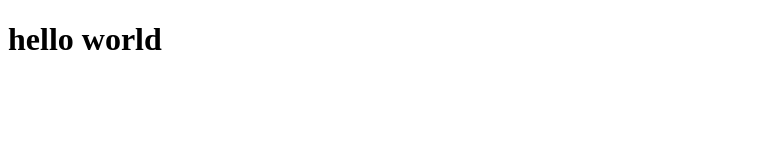
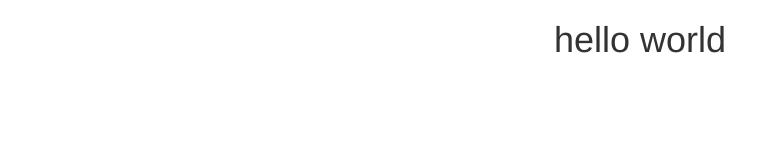
Before and after one commit to romainbousseau/my_profile, a plain HTML site: page index.html in a window 1280 px wide. Shown: the whole page, without its empty margins (0-778 px from the left). Drawn offline with nearby package versions, Linux system fonts and the light colour scheme.

Commit message:
prepared file

```diff
--- a/css/all.css
+++ b/css/all.css
@@ -1,6 +1,6 @@
 /* Import fonts*/
 @import url('https://fonts.googleapis.com/css?family=Open+Sans:300,400,700|Oswald:400,700');
 
-/* Import Bootstrap*/
-@import url("https://maxcdn.bootstrapcdn.com/bootstrap/3.3.7/js/bootstrap.min.js" integrity="sha384-Tc5IQib027qvyjSMfHjOMaLkfuWVxZxUPnCJA7l2mCWNIpG9mGCD8wGNIcPD7Txa" crossorigin="anonymous");
-@import url("https://maxcdn.bootstrapcdn.com/bootstrap/3.3.7/css/bootstrap.min.css" rel="stylesheet" integrity="sha384-BVYiiSIFeK1dGmJRAkycuHAHRg32OmUcww7on3RYdg4Va+PmSTsz/K68vbdEjh4u" crossorigin="anonymous");
+
+/* Import Icons */
+@import url("http://maxcdn.bootstrapcdn.com/font-awesome/4.2.0/css/font-awesome.min.css" rel="stylesheet");
--- a/index.html
+++ b/index.html
@@ -2,10 +2,14 @@
 <html lang="en">
 <head>
   <meta charset="UTF-8">
+  <meta http-equiv="X-UA-Compatible" content="IE=edge">
+  <meta name="viewport" content="width=device-width, initial-scale=1">
   <title>Romain Bousseau</title>
-<!--   <link rel="stylesheet" href="css/all.css"> -->
+  <link rel="stylesheet" href="css/all.css">
+  <link rel="stylesheet" href="https://maxcdn.bootstrapcdn.com/bootstrap/3.3.4/css/bootstrap.min.css">
+  <link rel="stylesheet" href="https://maxcdn.bootstrapcdn.com/font-awesome/4.6.3/css/font-awesome.min.css">
 </head>
 <body>
-<h1>hello world</h1>
+<h1 class="text-center">hello world</h1>
 </body>
 </html>
```
